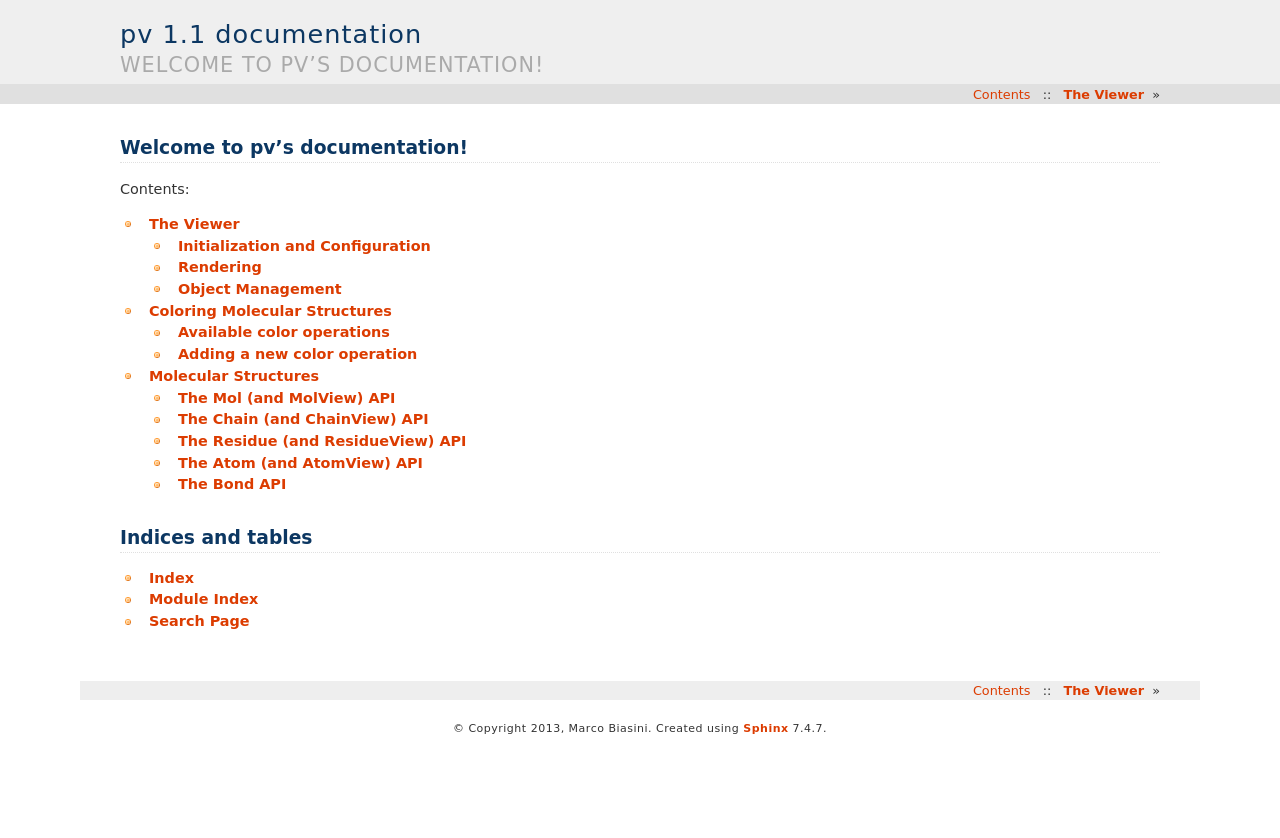
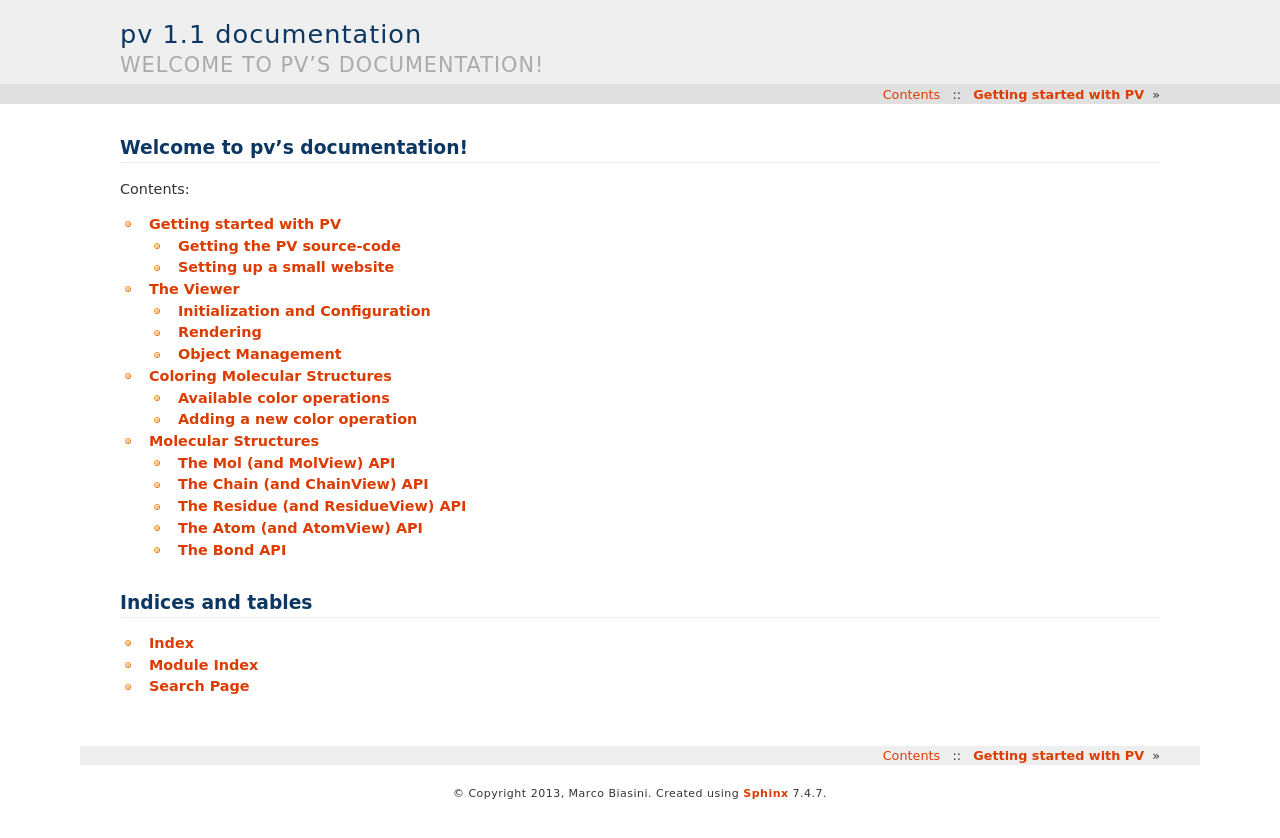
Before and after one commit to biasmv/pv, a Sphinx documentation site: the page built from doc/index.rst, in a window 1280 px wide. Shown: the top 838 px of the page. Built offline with Sphinx 7.4.7, drawn with Linux system fonts in a browser that asks for light colours; some of the changed lines change nothing that is shown.

Commit message:
added a short tutorial on how to use PV

```diff
--- a/doc/index.rst
+++ b/doc/index.rst
@@ -11,6 +11,7 @@ Contents:
 .. toctree::
    :maxdepth: 2
 
+   intro
    viewer
    coloring
    mol
--- /dev/null
+++ b/doc/intro.rst
@@ -0,0 +1,118 @@
+Getting started with PV
+========================================================
+
+Getting the PV source-code
+--------------------------------------------------------
+
+The simplest way to get PV into your website is by downloading one of the release tarballs from `github.com <https://github.com/biasmv/pv/releases>`_. The release tarballs contain the self-contained development and minified code for PV which can directly be integrated into your website.
+
+Installing from git
+^^^^^^^^^^^^^^^^^^^^^^^^^^^^^^^^^^^^^^^^^^^^^^^^^^^^^^^^
+
+Alternatively, you can clone the github repository of PV.
+
+.. code-block:: bash
+
+  git clone https://github.com/biasmv/pv
+  cd pv
+
+When you do this, you will need to compile the pv.js and pv.min.js files using `Grunt <http://gruntjs.com>`_. Assuming you already have `NPM <https://npmjs.org/>`_ on your system, you can build the development and minified files by using the following commands:
+
+.. code-block:: bash
+
+  # setup dev environment for PV
+  npm install --save-dev
+  # run grunt with the default tasks
+  grunt
+
+Upon success, the pv.js and pv.min.js files are placed in the js folder. You can just grab them from there and place them in your own project.
+
+
+Setting up a small website
+-----------------------------------------------------
+
+The following minimal example shows how to include PV in a website for protein structure visualisation. For that purpose, we will create a small index.html file containing the bare-minimum required to run PV. The example does not depend on any external library. But of course it is also possible to combine PV with jQuery or other popular JS libraries.
+
+In case you want to recreate the example, create a directory for the index.html file and change into that directory.
+
+The index.html file
+^^^^^^^^^^^^^^^^^^^^^^^^^^^^^^^^^^^^^^^^^^^^^^^^^^^^
+
+The page is essentially a bare-bone HTML page which includes the pv.min.js file. In the preamble, we define a meta element to prevent page scrolling and load the PV library.
+
+.. code-block:: html
+
+  <html>
+  <head>
+    <title>Dengue Virus Methyl Transferase</title>
+    <meta name="viewport" content="width=device-width, user-scalable=no, minimum-scale=1.0, maximum-scale=1.0">
+  </head>
+  <body>
+  <div id=viewer></div>
+  </body>
+  <script type='text/javascript' src='pv.min.js'></script>
+
+
+Now on to the interesting part. First, we :ref:`initialise the viewer <pv.viewer.init>` with custom settings. The width and height of the viewer are initialized to 600 pixels with antialising enabled and a medium detail level. These settings have been tested on a variety of devices and are known to work well for typical proteins.
+
+.. code-block:: html
+
+  <script type='text/javascript'>
+  // override the default options with something less restrictive.
+  var options = {
+    width: 600,
+    height: 600,
+    antialias: true,
+    quality : 'medium'
+  };
+  // insert the viewer under the Dom element with id 'gl'.
+  var viewer = pv.Viewer(document.getElementById('viewer'), options);
+  </script>
+
+
+Most of the work happens in loadMethylTransferase. This function will be called when the DOMContentLoaded event fires and we will use it to populate the WebGL viewer with a nice protein structure.
+
+.. code-block:: html
+
+  <script type='text/javascript'>
+
+  function loadMethylTransferase() {
+    // asynchronously load the PDB file for the dengue methyl transferase
+    // from the server and display it in the viewer.
+    var xhr = new XMLHttpRequest();
+    xhr.open('GET', '1r6a.pdb');
+    xhr.setRequestHeader('Content-type', 'application/x-pdb');
+    xhr.onreadystatechange = function() {
+      if (xhr.readyState == 4) {
+        var structure = mol.pdb(xhr.responseText);
+        // display the protein as cartoon, coloring the secondary structure
+        // elements in a rainbow gradient.
+        viewer.cartoon('protein', structure, { color : color.ssSuccession() });
+        // there are two ligands in the structure, the co-factor S-adenosyl
+        // homocysteine and the inhibitor ribavirin-5' triphosphate. They have
+        // the three-letter codes SAH and RVP, respectively. Let's display them
+        // with balls and sticks.
+        var ligands = structure.select({ rnames : ['SAH', 'RVP'] });
+        viewer.ballsAndSticks('ligands', ligands);
+        viewer.centerOn(structure);
+      }
+    }
+    xhr.send();
+  }
+
+  // load the methyl transferase once the DOM has finished loading. That's
+  // the earliest point the WebGL context is available.
+  document.addEventListener('DOMContentLoaded', loadMethylTransferase);
+  </script>
+
+Running the Example
+^^^^^^^^^^^^^^^^^^^^^^^^^^^^^^^^^^^^^^^^^^^^^^
+
+Before running the example, we have to make sure that the pv.min.js file and the PDB file for the methyl transferase are in the right location. The easiest is to copy the pv.min.js file from the release tarball and fetch the PDB file for 1r6a from the `PDB website <http://pdb.org>`_. Then serve the files using Python's SimpleHTTPServer:
+
+
+.. code-block:: python
+
+  python -m SimpleHTTPServer
+
+And visit the localhost:8000 with a WebGL-enabled browser.
```
